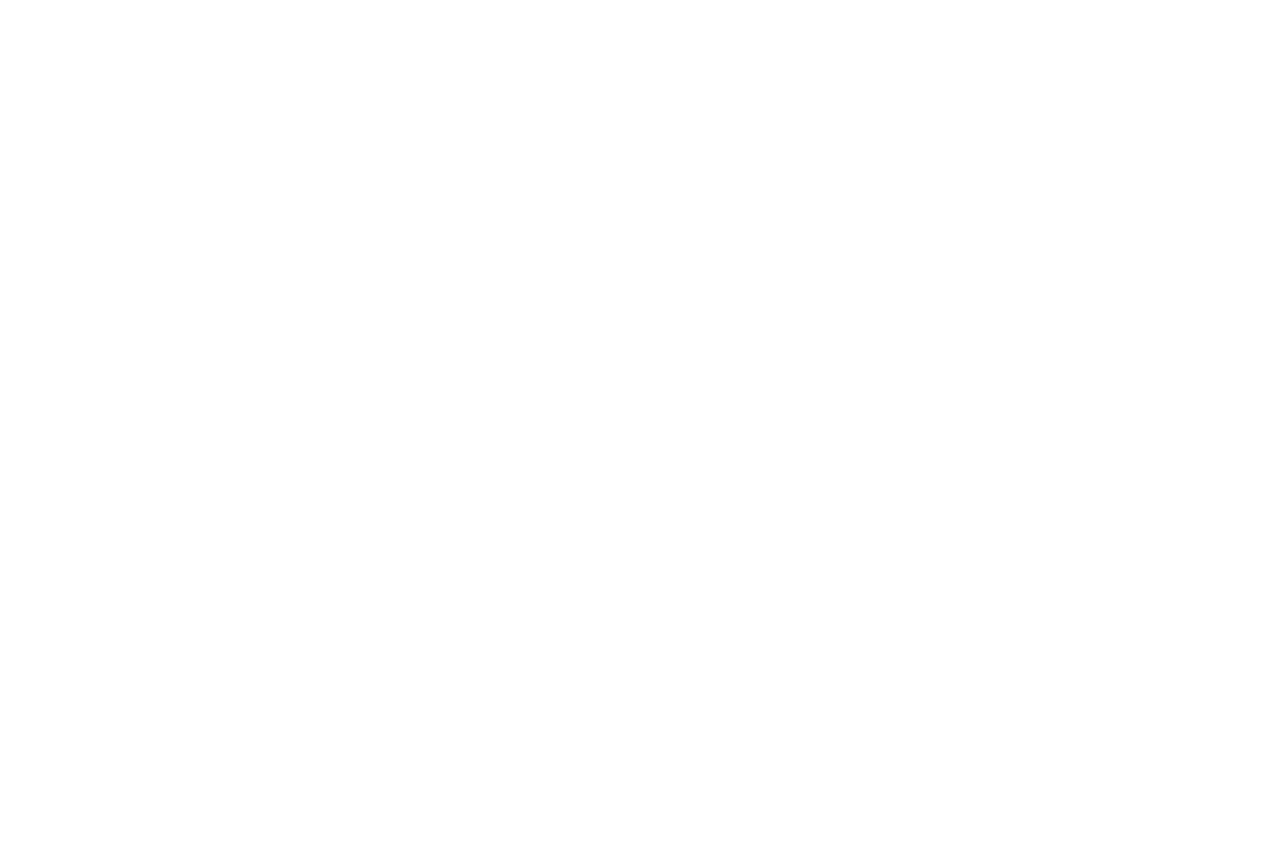
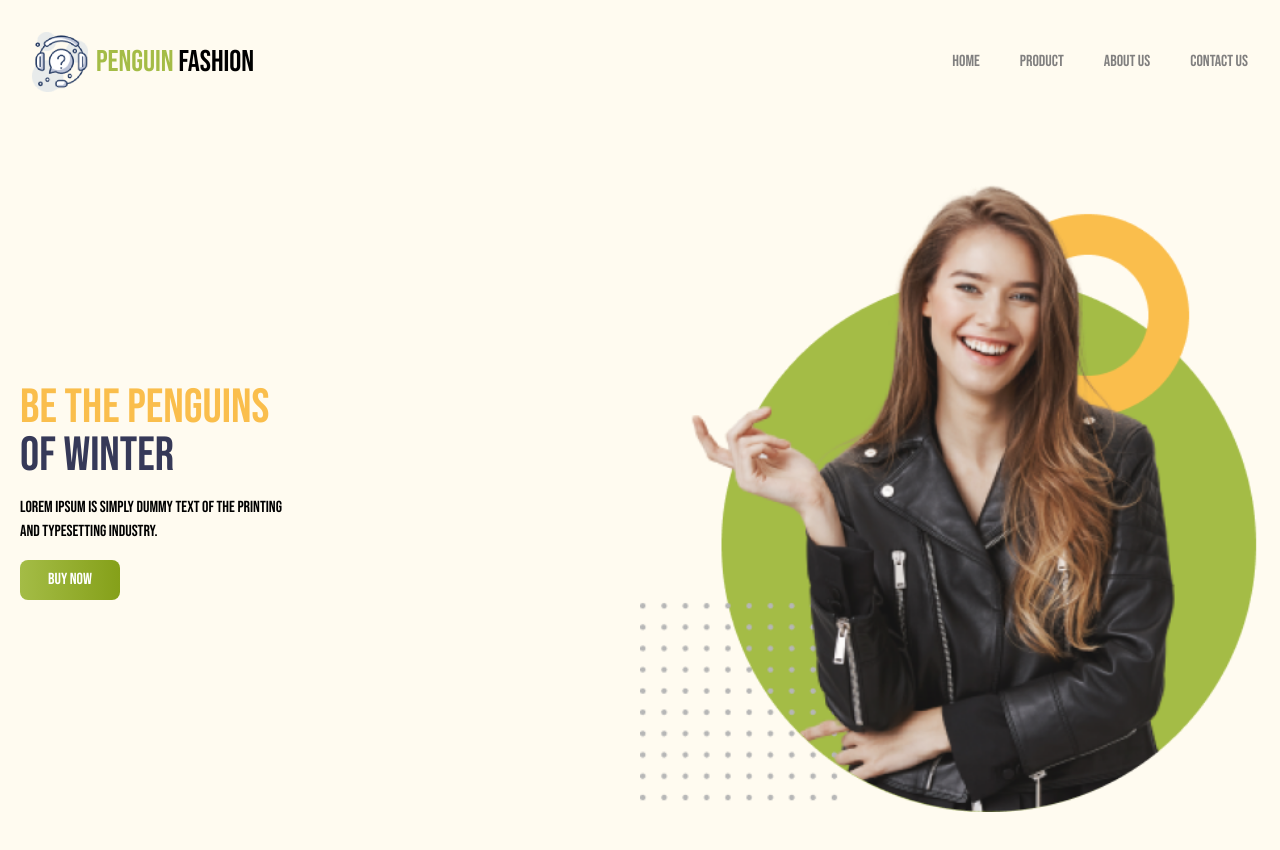
Before and after one commit to MdBulbulAhmedT/penguin-fashion, a plain HTML site: page index.html in a window 1280 px wide. Before the commit the page ends 800 px from the top, so only its background shows below. Drawn offline with nearby package versions, Linux system fonts and the light colour scheme.

Commit message:
added the banner nav and google font

```diff
--- a/index.html
+++ b/index.html
@@ -4,12 +4,52 @@
 <head>
     <meta charset="UTF-8">
     <meta name="viewport" content="width=device-width, initial-scale=1.0">
-    <title>Document</title>
+    <title>Penguin Fashion</title>
     <script src="https://cdn.tailwindcss.com"></script>
+    <link rel="preconnect" href="https://fonts.googleapis.com">
+    <link rel="preconnect" href="https://fonts.gstatic.com" crossorigin>
+    <link href="https://fonts.googleapis.com/css2?family=Bebas+Neue&display=swap" rel="stylesheet">
+    <style>
+        .font-bebas {
+            font-family: "Bebas Neue", sans-serif;
+        }
+    </style>
 </head>
 
-<body>
+<body class="font-bebas">
+    <!-- Start header section -->
+    <section class="bg-[#FFFBF0] py-8">
+        <header class="max-w-7xl mx-auto">
+            <!-- Nav section -->
+            <nav class="flex flex-col md:flex-row items-center justify-between px-8">
+                <div class="flex items-center gap-2">
+                    <img class="w-14" src="icons/question.png" alt="">
+                    <h2 class="text-3xl"><span class="text-[#A4BC46]">Penguin</span> Fashion</h2>
+                </div>
+                <ul class="flex items-center gap-10">
+                    <li><a href="" class="text-[#807f7f]">Home</a></li>
+                    <li><a href="" class="text-[#807f7f]">Product</a></li>
+                    <li><a href="" class="text-[#807f7f]">About Us</a></li>
+                    <li><a href="" class="text-[#807f7f]">Contact Us</a></li>
+                </ul>
+            </nav>
+            <!-- Nav section -->
 
+             <!-- Banner section start -->
+              <div class="flex flex-col md:flex-row my-20 items-center justify-between px-5">
+                <div class="md:w-2/4">
+                    <h1 class="text-5xl text-[#363958] mb-4"><span class="text-[#FABE4C]">Be the Penguins</span> <br>of Winter</h1>
+                    <p class="mb-4">Lorem Ipsum is simply dummy text of the printing <br>and typesetting industry.</p>
+                    <button class="bg-gradient-to-r from-[#A4BC46] to-[#85A019] px-7 py-2 rounded-lg text-[#fff]">BUY NOW</button>
+                </div>
+                <div class="md:w-2/4">
+                    <img class="w-full" src="images/model.png" alt="">
+                </div>
+              </div>
+             <!-- Banner section start -->
+        </header>
+    </section>
+    <!-- End header section -->
 </body>
 
 </html>
```
